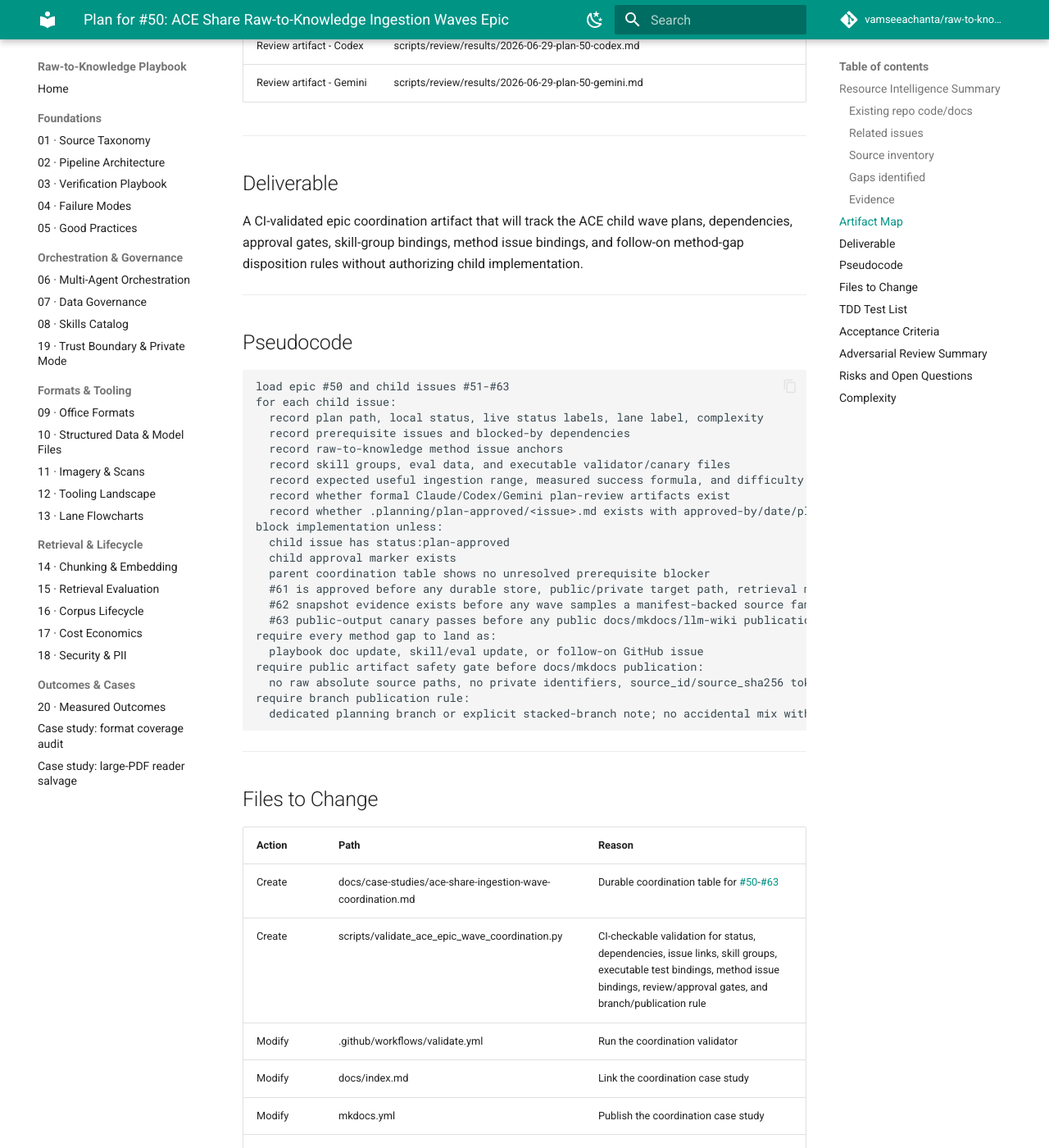
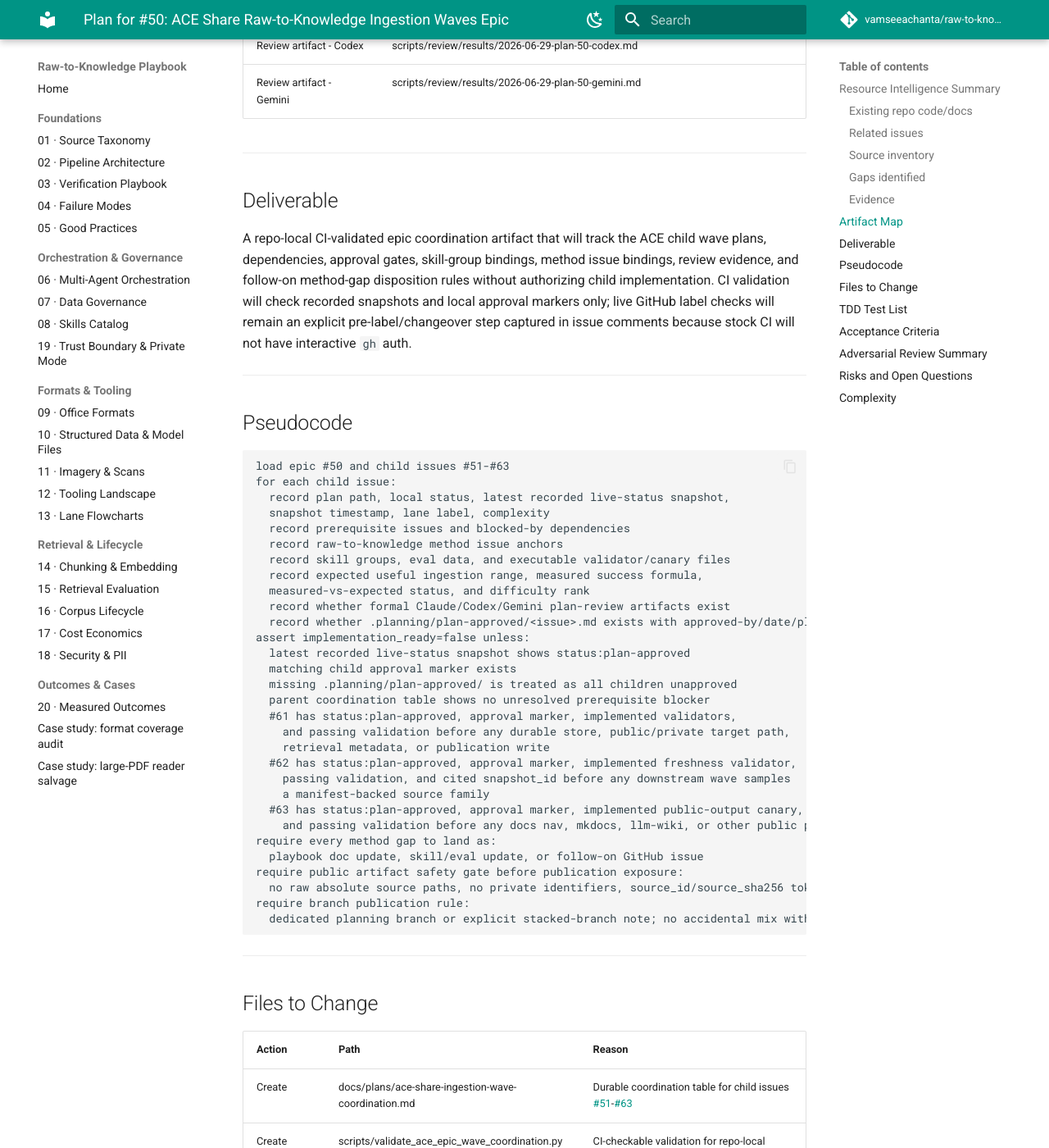
Before and after one commit to vamseeachanta/raw-to-knowledge-playbook, an MkDocs documentation site: the page built from docs/plans/2026-06-29-issue-50-ace-share-raw-to-knowledge-ingestion-waves-epic.md, in a window 1280 px wide and 1400 px high, scrolled down 2447 px. Shown: the whole window at 82% size. Built offline with MkDocs 1.6.1 and Material for MkDocs 9.7.7, drawn with Linux system fonts in a browser that asks for light colours; comment, search, counter and statistics services are not loaded; some of the changed text lies outside the part shown.

Commit message:
docs: address ACE epic plan review blockers

````diff
--- a/docs/plans/2026-06-29-issue-50-ace-share-raw-to-knowledge-ingestion-waves-epic.md
+++ b/docs/plans/2026-06-29-issue-50-ace-share-raw-to-knowledge-ingestion-waves-epic.md
@@ -54,7 +54,7 @@
 EXISTS docs/20-measured-outcomes.md
 EXISTS docs/21-cad-and-brep-geometry.md
 EXISTS skills/README.md
-MISSING docs/case-studies/ace-share-ingestion-wave-coordination.md
+MISSING docs/plans/ace-share-ingestion-wave-coordination.md
 MISSING scripts/validate_ace_epic_wave_coordination.py
 ```
 
@@ -68,7 +68,7 @@
 | Artifact | Path |
 |---|---|
 | This plan | docs/plans/2026-06-29-issue-50-ace-share-raw-to-knowledge-ingestion-waves-epic.md |
-| Coordination case study | docs/case-studies/ace-share-ingestion-wave-coordination.md |
+| Coordination table | docs/plans/ace-share-ingestion-wave-coordination.md |
 | Coordination validator | scripts/validate_ace_epic_wave_coordination.py |
 | Review artifact - Claude | scripts/review/results/2026-06-29-plan-50-claude.md |
 | Review artifact - Codex | scripts/review/results/2026-06-29-plan-50-codex.md |
@@ -78,7 +78,7 @@
 
 ## Deliverable
 
-A CI-validated epic coordination artifact that will track the ACE child wave plans, dependencies, approval gates, skill-group bindings, method issue bindings, and follow-on method-gap disposition rules without authorizing child implementation.
+A repo-local CI-validated epic coordination artifact that will track the ACE child wave plans, dependencies, approval gates, skill-group bindings, method issue bindings, review evidence, and follow-on method-gap disposition rules without authorizing child implementation. CI validation will check recorded snapshots and local approval markers only; live GitHub label checks will remain an explicit pre-label/changeover step captured in issue comments because stock CI will not have interactive `gh` auth.
 
 ---
 
@@ -87,23 +87,31 @@
 ```text
 load epic #50 and child issues #51-#63
 for each child issue:
-  record plan path, local status, live status labels, lane label, complexity
+  record plan path, local status, latest recorded live-status snapshot,
+  snapshot timestamp, lane label, complexity
   record prerequisite issues and blocked-by dependencies
   record raw-to-knowledge method issue anchors
   record skill groups, eval data, and executable validator/canary files
-  record expected useful ingestion range, measured success formula, and difficulty rank
+  record expected useful ingestion range, measured success formula,
+  measured-vs-expected status, and difficulty rank
   record whether formal Claude/Codex/Gemini plan-review artifacts exist
   record whether .planning/plan-approved/<issue>.md exists with approved-by/date/plan/sha/review fields
-block implementation unless:
-  child issue has status:plan-approved
-  child approval marker exists
+assert implementation_ready=false unless:
+  latest recorded live-status snapshot shows status:plan-approved
+  matching child approval marker exists
+  missing .planning/plan-approved/ is treated as all children unapproved
   parent coordination table shows no unresolved prerequisite blocker
-  #61 is approved before any durable store, public/private target path, retrieval metadata, or publication write
-  #62 snapshot evidence exists before any wave samples a manifest-backed source family
-  #63 public-output canary passes before any public docs/mkdocs/llm-wiki publication
+  #61 has status:plan-approved, approval marker, implemented validators,
+    and passing validation before any durable store, public/private target path,
+    retrieval metadata, or publication write
+  #62 has status:plan-approved, approval marker, implemented freshness validator,
+    passing validation, and cited snapshot_id before any downstream wave samples
+    a manifest-backed source family
+  #63 has status:plan-approved, approval marker, implemented public-output canary,
+    and passing validation before any docs nav, mkdocs, llm-wiki, or other public publication
 require every method gap to land as:
   playbook doc update, skill/eval update, or follow-on GitHub issue
-require public artifact safety gate before docs/mkdocs publication:
+require public artifact safety gate before publication exposure:
   no raw absolute source paths, no private identifiers, source_id/source_sha256 tokens only
 require branch publication rule:
   dedicated planning branch or explicit stacked-branch note; no accidental mix with unrelated feature branches
@@ -115,11 +123,11 @@
 
 | Action | Path | Reason |
 |---|---|---|
-| Create | docs/case-studies/ace-share-ingestion-wave-coordination.md | Durable coordination table for [#50](https://github.com/vamseeachanta/raw-to-knowledge-playbook/issues/50)-[#63](https://github.com/vamseeachanta/raw-to-knowledge-playbook/issues/63) |
-| Create | scripts/validate_ace_epic_wave_coordination.py | CI-checkable validation for status, dependencies, issue links, skill groups, executable test bindings, method issue bindings, review/approval gates, and branch/publication rule |
+| Create | docs/plans/ace-share-ingestion-wave-coordination.md | Durable coordination table for child issues [#51](https://github.com/vamseeachanta/raw-to-knowledge-playbook/issues/51)-[#63](https://github.com/vamseeachanta/raw-to-knowledge-playbook/issues/63) |
+| Create | scripts/validate_ace_epic_wave_coordination.py | CI-checkable validation for repo-local snapshots, dependencies, issue links, skill groups, executable test bindings, method issue bindings, review/approval gates, and branch/publication rule |
 | Modify | .github/workflows/validate.yml | Run the coordination validator |
-| Modify | docs/index.md | Link the coordination case study |
-| Modify | mkdocs.yml | Publish the coordination case study |
+| Deferred | docs/index.md | Do not link the coordination table until [#63](https://github.com/vamseeachanta/raw-to-knowledge-playbook/issues/63) is approved and the public-output canary passes |
+| Deferred | mkdocs.yml | Do not publish the coordination table in site navigation until [#63](https://github.com/vamseeachanta/raw-to-knowledge-playbook/issues/63) is approved and the public-output canary passes |
 | Modify | skills/adversarial-verify-loop/SKILL.md | Require child-wave method-gap disposition during closeout |
 | Modify | skills/format-coverage-ledger/SKILL.md | Add epic-level wave status and expected-yield fields |
 
@@ -132,29 +140,32 @@
 | test_epic_coordination_lists_all_children | Child issue coverage | Coordination table | [#51](https://github.com/vamseeachanta/raw-to-knowledge-playbook/issues/51)-[#63](https://github.com/vamseeachanta/raw-to-knowledge-playbook/issues/63) all present |
 | test_each_child_has_method_issue_binding | Raw-to-knowledge method traceability | Coordination table rows | Every child row lists at least one method issue anchor |
 | test_each_child_has_skill_group_and_executable_test_binding | Skill-group/test traceability | Coordination table rows | Every child row lists skill groups plus validator/canary/eval files |
-| test_status_gate_blocks_unapproved_children | Approval gate | Child row without `.planning/plan-approved/<issue>.md` | Implementation state remains blocked |
-| test_dependencies_include_wave0_and_lifecycle_contract | Dependency correctness | Child dependency rows | Downstream waves depend on [#51](https://github.com/vamseeachanta/raw-to-knowledge-playbook/issues/51), and durable output/retrieval/publication work also depends on [#61](https://github.com/vamseeachanta/raw-to-knowledge-playbook/issues/61) |
+| test_status_gate_records_unapproved_children | Approval gate | Child row without `.planning/plan-approved/<issue>.md` or with missing marker directory | `implementation_ready=false` is recorded without crashing |
+| test_dependencies_include_wave0_and_lifecycle_contract | Dependency correctness | Child dependency rows | Downstream waves depend on [#51](https://github.com/vamseeachanta/raw-to-knowledge-playbook/issues/51), and durable output/retrieval/publication work also depends on [#61](https://github.com/vamseeachanta/raw-to-knowledge-playbook/issues/61) approval plus validators |
 | test_method_gap_disposition_is_closed_set | Closeout governance | Method-gap rule | Gap disposition is doc update, skill/eval update, or follow-on issue |
-| test_public_artifact_safety_gate_required | Public repo safety | Coordination table publication rows | Requires deny-list/path-tokenization gate before docs/mkdocs publication |
+| test_public_artifact_safety_gate_required | Public repo safety | Coordination table publication rows | Requires deny-list/path-tokenization gate before docs nav/mkdocs/llm-wiki publication |
 | test_branch_publication_rule_present | Branch hygiene | Coordination rules | Requires dedicated planning branch or explicit stacked-branch publication note |
-| test_ingested_success_metric_is_defined | Measurement contract | Child rows | Numerator, denominator, threshold, and command exist for `% ingested success` |
-| test_manifest_snapshot_gate_listed | Freshness gate | Coordination table | [#62](https://github.com/vamseeachanta/raw-to-knowledge-playbook/issues/62) snapshot gate is represented before manifest-backed sampling |
-| test_public_redaction_canary_gate_listed | Publication safety gate | Coordination table | [#63](https://github.com/vamseeachanta/raw-to-knowledge-playbook/issues/63) canary gate is represented before publication |
+| test_ingested_success_metric_is_defined | Measurement contract | Child rows | Expected range is present for draft rows; measured numerator, denominator, threshold, and command are required only for approved/implemented rows |
+| test_manifest_snapshot_gate_bound_per_row | Freshness gate | Manifest-backed child rows | Each row that samples manifest-backed source families depends on [#62](https://github.com/vamseeachanta/raw-to-knowledge-playbook/issues/62) approval, marker, implemented validator, passing command, and snapshot_id |
+| test_public_redaction_canary_gate_bound_per_row | Publication safety gate | Public-output child rows | Each row that publishes docs, mkdocs, llm-wiki, or comments depends on [#63](https://github.com/vamseeachanta/raw-to-knowledge-playbook/issues/63) approval, marker, implemented canary, and passing command |
+| test_bounded_share_reads_are_declared | ACE source safety | Source inventory section and validator config | `ACE_SHARE_ROOT`, named manifest source, seed/sort rule, row caps, max files/bytes, and denied traversal patterns are present |
+| test_unbounded_manifest_traversal_is_denied | ACE source safety | Bad command/config fixtures | Recursive share walk, full-manifest materialization, unrestricted `jq`, `os.walk`, `ls -R`, `find`, `du`, `rg`, and `fd` patterns fail validation |
 
 ---
 
 ## Acceptance Criteria
 
 - [ ] Coordination artifact lists [#51](https://github.com/vamseeachanta/raw-to-knowledge-playbook/issues/51)-[#63](https://github.com/vamseeachanta/raw-to-knowledge-playbook/issues/63) with plan file, lane, complexity, status, dependency, method issue, skill group, expected useful ingestion range, measured success formula, and difficulty rank where applicable.
-- [ ] No child issue is represented as implementation-ready unless live GitHub status and `.planning/plan-approved/<issue>.md` both prove user approval.
+- [ ] No child issue is represented as implementation-ready unless the coordination table records a fresh live-status snapshot showing `status:plan-approved`, `.planning/plan-approved/<issue>.md` exists, and missing `.planning/plan-approved/` is handled as all children unapproved.
 - [ ] Every child row names the raw-to-knowledge method issue(s), skill group(s), eval data, and executable validator/canary files that implementation will use and update.
 - [ ] Every child row records whether formal plan review artifacts exist for Claude, Codex, and Gemini, or records explicit provider unavailability.
 - [ ] Method gaps found during child waves must update a playbook doc/skill/eval or create a follow-on GitHub issue before child closeout.
-- [ ] Public artifact safety gate blocks raw source paths, private identifiers, personal identifiers, and proprietary snippets before any `docs/` or `mkdocs.yml` publication.
+- [ ] Public artifact safety gate blocks raw source paths, private identifiers, personal identifiers, and proprietary snippets before any docs nav, `mkdocs.yml`, `llm-wiki`, or external publication exposure.
 - [ ] Branch/publication rule prevents these plan artifacts from landing accidentally on unrelated feature branches.
-- [ ] [#61](https://github.com/vamseeachanta/raw-to-knowledge-playbook/issues/61) is represented as a gate before any child wave writes durable stores, target paths, retrieval metadata, or published summaries.
-- [ ] [#62](https://github.com/vamseeachanta/raw-to-knowledge-playbook/issues/62) is represented as a gate before any child wave samples manifest-backed source families.
-- [ ] [#63](https://github.com/vamseeachanta/raw-to-knowledge-playbook/issues/63) is represented as a gate before any child wave publishes public artifacts.
+- [ ] [#61](https://github.com/vamseeachanta/raw-to-knowledge-playbook/issues/61) is represented as an approved-plan plus implemented-validator gate before any child wave writes durable stores, target paths, retrieval metadata, or published summaries.
+- [ ] [#62](https://github.com/vamseeachanta/raw-to-knowledge-playbook/issues/62) is represented per manifest-backed row as an approved-plan plus implemented-validator gate before any downstream child wave samples manifest-backed source families.
+- [ ] [#63](https://github.com/vamseeachanta/raw-to-knowledge-playbook/issues/63) is represented per publication row as an approved-plan plus implemented-canary gate before any child wave publishes public artifacts.
+- [ ] Coordination validation denies recursive ACE share walks and full-manifest materialization unless a later approved issue explicitly authorizes them.
 - [ ] `uv run python scripts/validate_ace_epic_wave_coordination.py` passes.
 - [ ] `uv run skills/validate_skill.py` passes after skill updates.
 
@@ -164,18 +175,18 @@
 
 | Provider | Verdict | Key findings |
 |---|---|---|
-| Claude | PENDING | Not yet reviewed |
-| Codex | PENDING | Not yet reviewed |
-| Gemini | PENDING | Not yet reviewed |
+| Claude | MAJOR | CI cannot enforce live GitHub status; TDD under-covers per-wave #62/#63 dependency binding; wording overstates "block" enforcement. |
+| Codex | MAJOR | Gate dependency cycle across #51/#63; #62/#63 represented as listed gates rather than implemented/approved gates; publication and bounded-read tests under-specified. |
+| Gemini | UNAVAILABLE | `gemini -p` failed with auth exit 41; no non-interactive Gemini credentials were available in this session. |
 
-**Overall result:** PENDING - draft only; not ready for `status:plan-review`.
+**Overall result:** NEEDS REVISION - draft only; not ready for `status:plan-review` until the blockers above are patched and available providers return no MAJOR findings.
 
 ---
 
 ## Risks and Open Questions
 
-- **Risk:** The coordination artifact can drift from live GitHub labels unless the validator checks both repo-local fields and live issue state or clearly records a snapshot timestamp.
-- **Risk:** Planning artifacts currently live on `docs/cad-brep-geometry-lane`; publication should move to a dedicated planning branch or wait for the CAD branch to merge.
+- **Risk:** The coordination artifact can drift from live GitHub labels; this plan will keep CI limited to repo-local snapshot fields and require a fresh `gh issue view` evidence comment before any label transition.
+- **Risk:** Planning artifacts currently live on `docs/ace-ingestion-wave-plans`, a dedicated planning branch stacked on `docs/cad-brep-geometry-lane`; publication exposure should wait until [#63](https://github.com/vamseeachanta/raw-to-knowledge-playbook/issues/63) is approved and the canary passes.
 - **Open:** [#51](https://github.com/vamseeachanta/raw-to-knowledge-playbook/issues/51) must name the private sidecar location before child waves rely on it for output routing.
 - **Open:** [#61](https://github.com/vamseeachanta/raw-to-knowledge-playbook/issues/61) must define retrieval/evaluation gates before bulk ingestion expands beyond pilot size.
 
````
Also changed, not shown: docs/plans/2026-06-29-issue-51-ace-wave-0-corpus-ledger-routing-firewall-sampling-protocol.md (+8 -5 lines), docs/plans/README.md (+5 -0 lines), scripts/review/results/2026-06-29-plan-50-claude.md (added, +72 -0 lines), scripts/review/results/2026-06-29-plan-50-codex.md (added, +44 -0 lines), scripts/review/results/2026-06-29-plan-50-gemini.md (added, +20 -0 lines).
